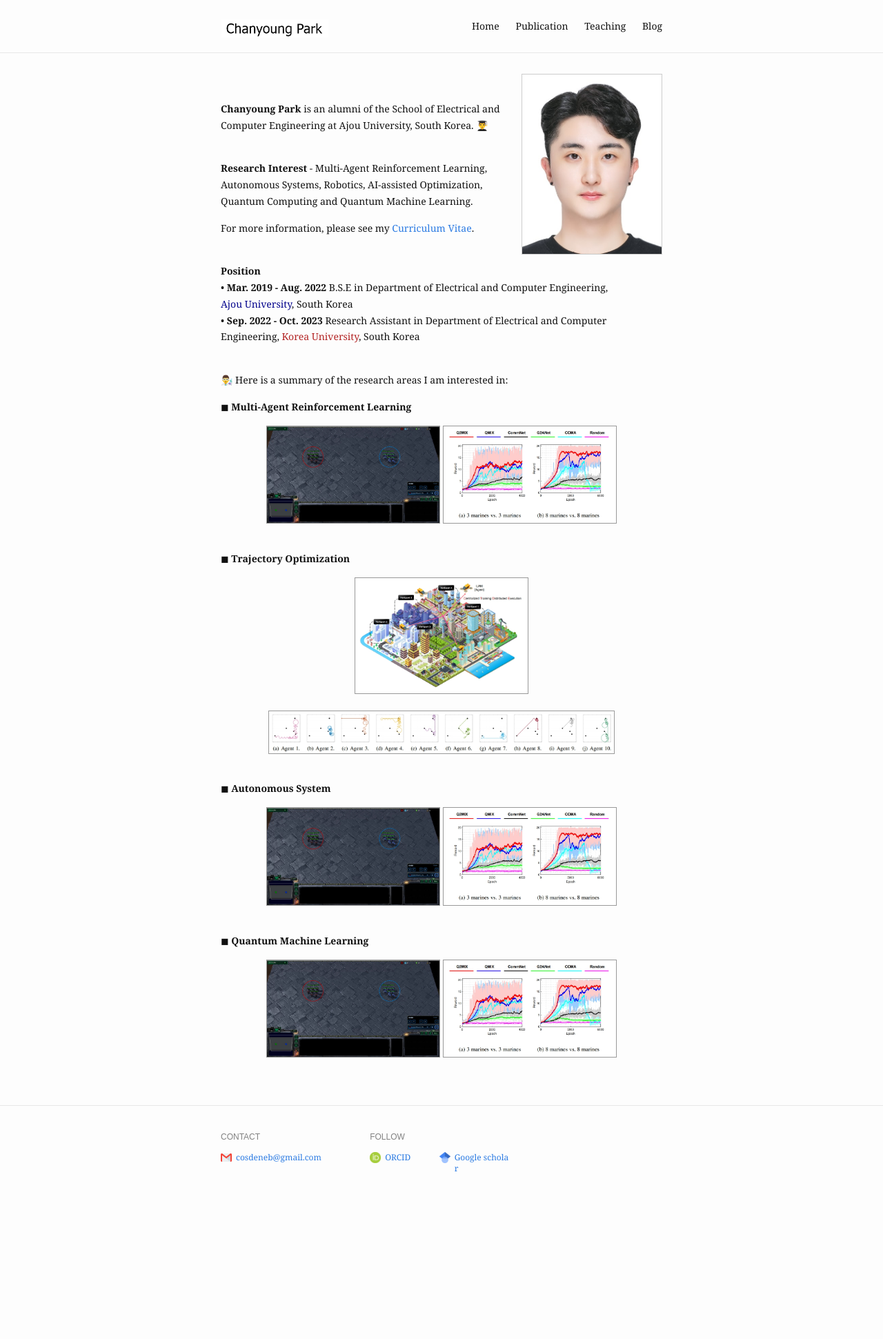
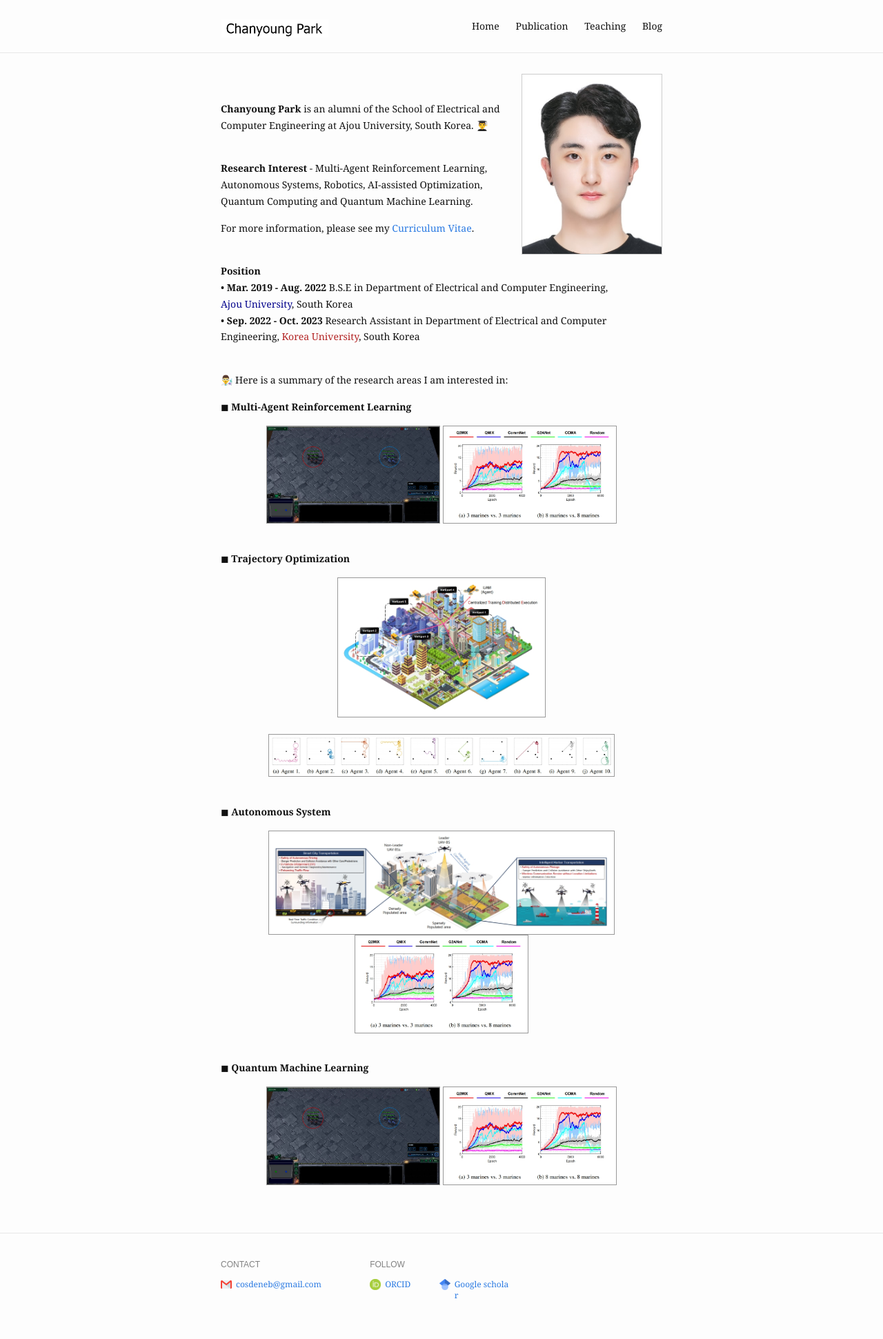
Before and after one commit to cosdeneb/cosdeneb.github.io, a Jekyll site: the page built from index.md, in a window 1280 px wide. Shown: the whole page at 69% size. Built offline with Jekyll 4.4.1, drawn with Linux system fonts in a browser that asks for light colours; before the commit the page ends 1757 px from its top, so only the background shows below that.

Commit message:
Update index.md

```diff
--- a/index.md
+++ b/index.md
@@ -45,7 +45,7 @@
   ◼ <b>Trajectory Optimization</b>
   <br/>
   <div style="text-align : center;">
-    <img src="{{ "/assets/img/paper/tiv.jpg" | absolute_url }}" width=250 class="post-pic"/>
+    <img src="{{ "/assets/img/paper/tiv.jpg" | absolute_url }}" width=300 class="post-pic"/>
   </div>
   <br/>
   <div style="text-align : center;">
@@ -58,7 +58,7 @@
   ◼ <b>Autonomous System</b>
   <br/>
   <div style="text-align : center;">
-    <img src="{{ "/assets/img/paper/smac.jpg" | absolute_url }}" width=250 class="post-pic"/>
+    <img src="{{ "/assets/img/paper/tits.jpg" | absolute_url }}" width=500 class="post-pic"/>
     <img src="{{ "/assets/img/paper/smac_reward.jpg" | absolute_url }}" width=250 class="post-pic"/>
   </div>
   <br/>
```
